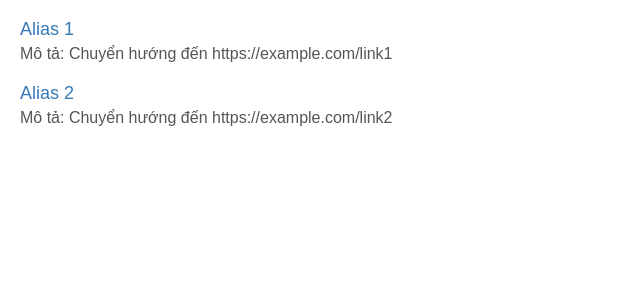
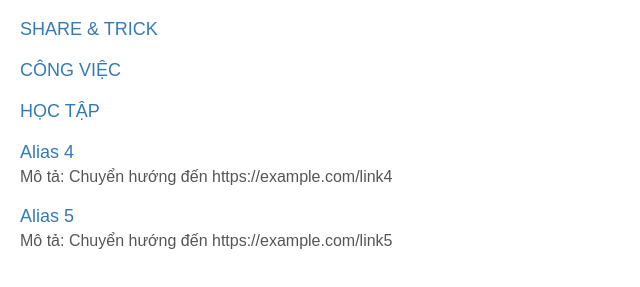
Before and after one commit to jammyduong1/jammyduong1.github.io, a plain HTML site: page index.html in a window 1280 px wide. Shown: the part 61-348 px from the top of the page, without its empty margins (0-640 px from the left). Drawn offline with Linux system fonts and the light colour scheme.

Commit message:
Update index.html

```diff
--- a/index.html
+++ b/index.html
@@ -27,9 +27,11 @@
       if (alias) {
         // Định nghĩa bảng chuyển hướng cho các alias
         var redirects = {
-          'link1': 'https://example.com/link1',
-          'link2': 'https://example.com/link2'
-          // Thêm các alias khác tại đây
+          'link1': 'https://duongttd.notion.site/SHARE-TRICK-3038e78318d3434f847aea314589629c?pvs=4',
+          'link2': 'https://duongttd.notion.site/C-ng-Vi-c-1df0d145283e495d8bb36b86f8bff78e?pvs=4',
+          'link3': 'https://duongttd.notion.site/H-c-T-p-4b606c5f7ce8405ab911b777b65d6b8e?pvs=4',
+          'link4': 'https://example.com/link4',
+          'link5': 'https://example.com/link5'
         };
 
         if (redirects[alias]) {
@@ -43,13 +45,21 @@
 <body>
   <h1>Danh Mục Đường Link</h1>
   <div class="link-item">
-    <a href="?alias=link1">Alias 1</a>
-    <p class="description">Mô tả: Chuyển hướng đến https://example.com/link1</p>
+    <a href="?alias=link1">SHARE & TRICK</a>
   </div>
   <div class="link-item">
-    <a href="?alias=link2">Alias 2</a>
-    <p class="description">Mô tả: Chuyển hướng đến https://example.com/link2</p>
+    <a href="?alias=link2">CÔNG VIỆC</a>
   </div>
-  <!-- Bạn có thể thêm nhiều mục khác tương tự -->
+  <div class="link-item">
+    <a href="?alias=link3">HỌC TẬP</a>
+  </div>
+  <div class="link-item">
+    <a href="?alias=link4">Alias 4</a>
+    <p class="description">Mô tả: Chuyển hướng đến https://example.com/link4</p>
+  </div>
+  <div class="link-item">
+    <a href="?alias=link5">Alias 5</a>
+    <p class="description">Mô tả: Chuyển hướng đến https://example.com/link5</p>
+  </div>
 </body>
 </html>
```
